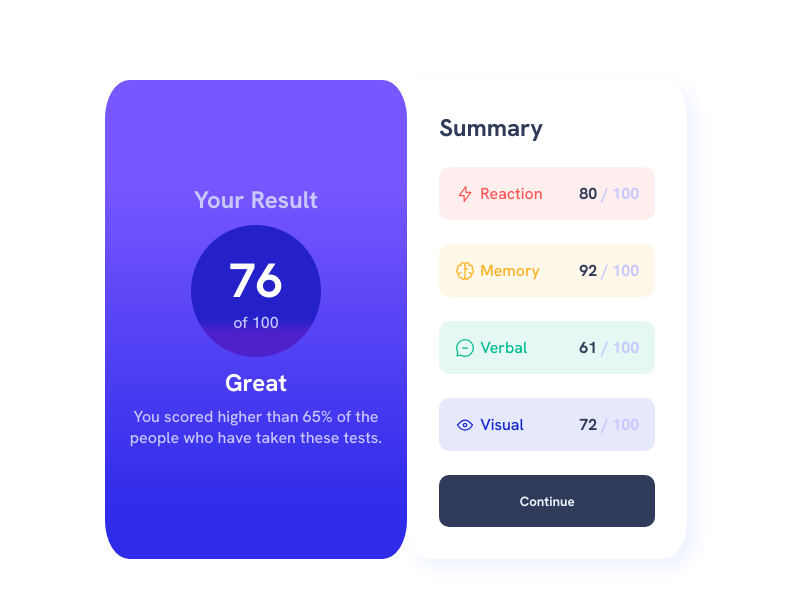
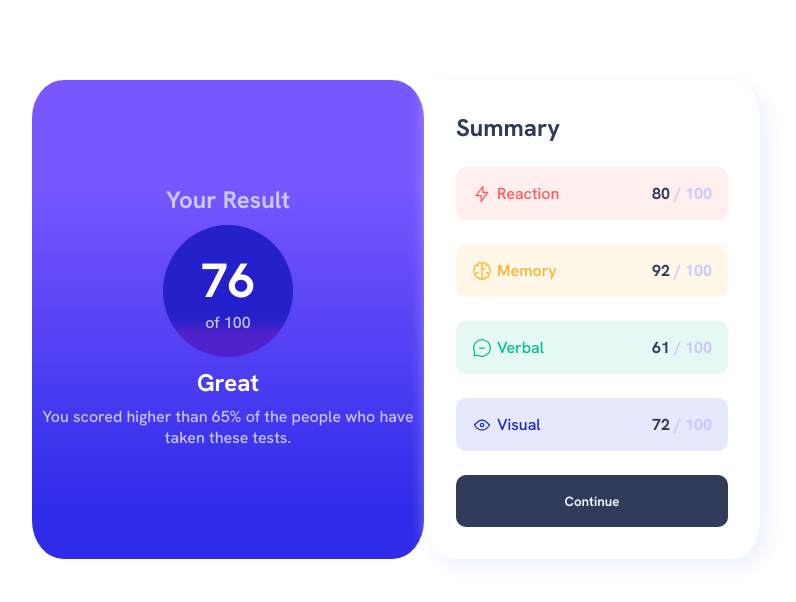
Before and after one commit to Victor-Canavate/results-summary-component, a plain HTML site: page index.html in a window 1280 px wide. Shown: the whole page, without its empty margins (244-1040 px from the left). Drawn offline with Linux system fonts and the light colour scheme.

Commit message:
alterando e atualizando o responsivo

```diff
--- a/resultado.css
+++ b/resultado.css
@@ -50,13 +50,22 @@
     padding: 0.5rem;
 }
 
-@media screen and (min-width: 1024px) {
+@media screen and (min-width: 1440px) {
     .resultado {
         padding: 0;
         border-radius: 8%;
         width: 27%;
         height: auto;
         justify-content: center;
-        position: relative;
     }
 }
+
+@media screen and (min-width: 1024px) {
+    .resultado {
+        padding: 0;
+        border-radius: 8%;
+        width: 35%;
+        height: auto;
+        justify-content: center;
+    }
+}
--- a/styles.css
+++ b/styles.css
@@ -32,6 +32,15 @@
     font-family: 'Hanken Grotesk', sans-serif;
 }
 
+@media screen and (min-width: 1440px) {
+    main {
+        display: flex;
+        flex-direction: row;
+        justify-content: center;
+        padding: 5rem;
+    }
+}
+
 @media screen and (min-width: 1024px) {
     main {
         display: flex;
--- a/sumario.css
+++ b/sumario.css
@@ -123,7 +123,7 @@
     font-weight: bolder;
 }
 
-@media screen and (min-width: 1024px) {
+@media screen and (min-width: 1440px) {
     .sumario {
         background-color: var(--branco);
         box-shadow: 8px 8px 20px var(--azul-palido);
@@ -145,3 +145,26 @@
         cursor: pointer;
     }
 }
+
+@media screen and (min-width: 1024px) {
+    .sumario {
+        background-color: var(--branco);
+        box-shadow: 8px 8px 20px var(--azul-palido);
+        padding: 2rem;
+        width: 30%;
+        margin: 0;
+        border-top-right-radius: 8%;
+        border-bottom-right-radius: 8%;
+        border-bottom-left-radius: 8%;
+    }
+
+    .sumario-container {
+        padding: 1rem;
+        margin: 0;
+    }
+
+    .sumario-botao:hover {
+        background: linear-gradient(0deg, rgba(46,43,233,1) 10%, rgba(120,87,255,1) 79%);
+        cursor: pointer;
+    }
+}
```
